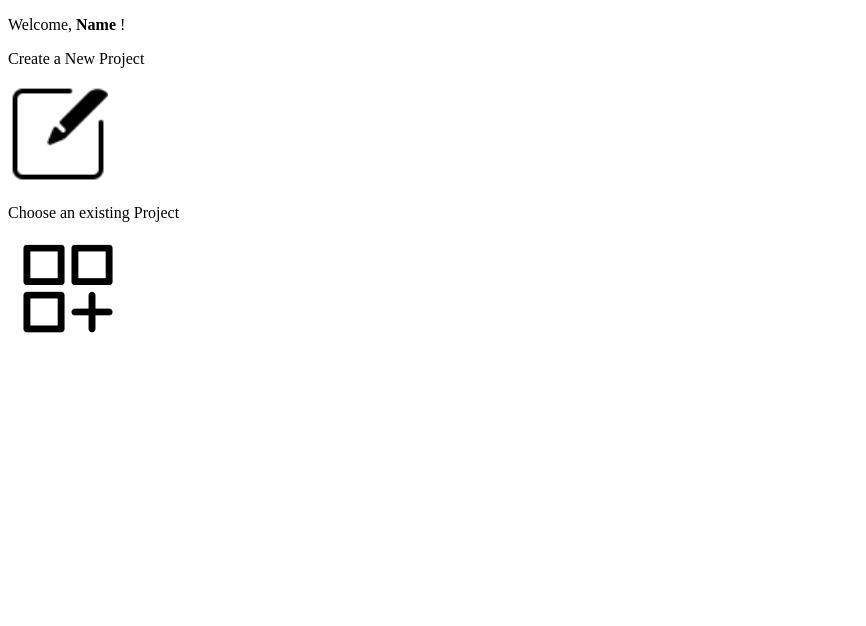
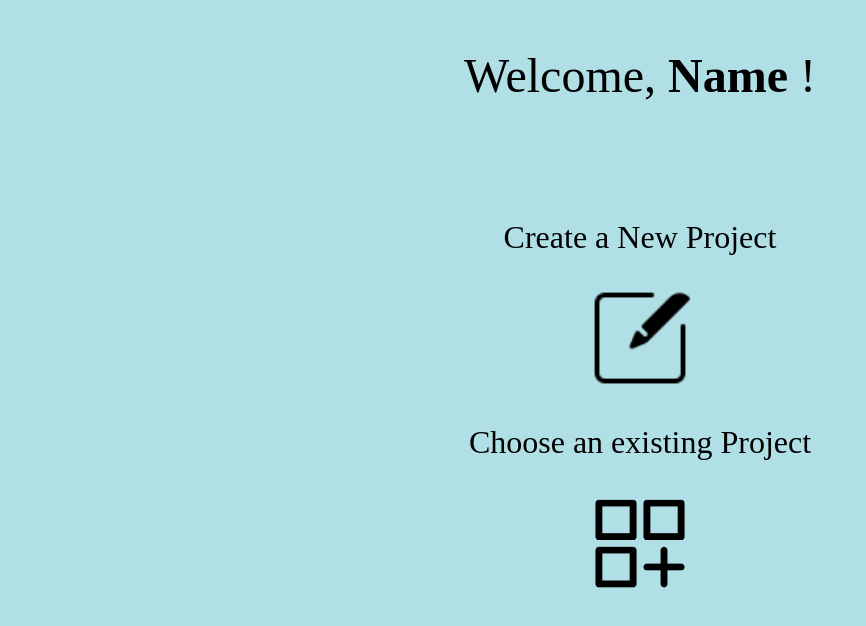
Before and after one commit to Chethank1407/ProjectManager, a plain HTML site: page index.html in a window 1280 px wide. Shown: the whole page, without its empty margins (0-866 px from the left). Drawn offline with Linux system fonts and the light colour scheme.

Commit message:
Update index.html

```diff
--- a/index.html
+++ b/index.html
@@ -6,19 +6,23 @@
     <meta name="viewport" content="width=device-width, initial-scale=1.0">
     <title>Project Manager</title>
 </head>
-<body>
+<body style="background-color:powderblue;">
     <div class="Top_section">
-        <p>Welcome, <b> Name </b>!</p>
+        <p style="font-size:300%; text-align:center;">Welcome, <b> Name </b>!</p><br><br>
     </div>
     <div class="main_section">
-        <p> Create a New Project</p>
+        <p style="font-size:200%;text-align:center;">Create a New Project</p>
+        <div style="text-align:center">
         <a href="create.html">
-            <img src="images/create.png" alt="Create Image" width="100" height="100">
+        <img src="images/create.png" alt="Create Image" width="100" height="100">
         </a>
-        <p>Choose an existing Project</p>
+        </div>
+        <p style="font-size:200%;text-align:center;">Choose an existing Project</p>
+        <div style="text-align:center">
         <a href="exist_projects.html">
             <img src="images/existing.png" alt="Existing Image" width="120" height="100">
         </a>
+        </div>
     </div>
 </body>
 </html>
```
